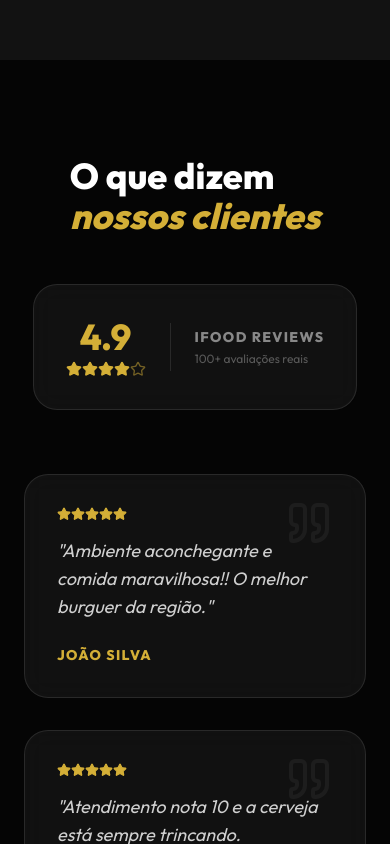
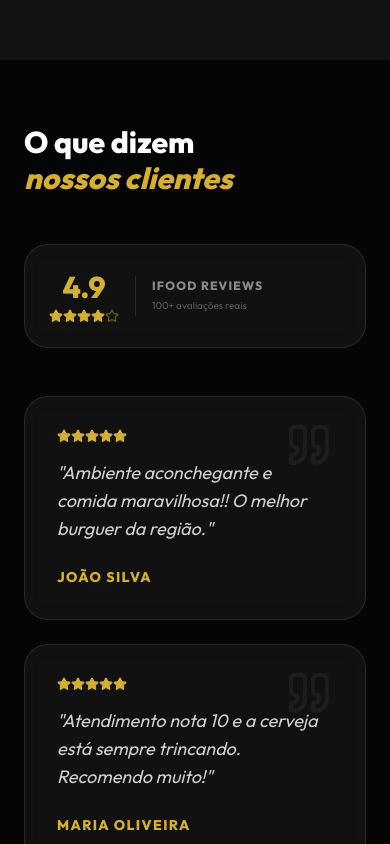
Before and after one commit to pedroramin/truman-s-beer---burger, a React (Vite) app: page / in a window 390 px wide. Shown: the part 3600-4444 px from the top of the page. Built offline with nearby package versions, Linux system fonts and the light colour scheme; a web font is replaced by a local one.

Commit message:
Refactor Reviews component layout and styling

```diff
--- a/src/components/Reviews.tsx
+++ b/src/components/Reviews.tsx
@@ -25,32 +25,32 @@ const REVIEWS = [
 
 export const Reviews = () => {
   return (
-    <section className="py-24 bg-dark overflow-hidden" id="reviews">
+    <section className="py-16 md:py-24 bg-dark overflow-hidden" id="reviews">
       <div className="container mx-auto px-6">
-        <div className="flex flex-col md:flex-row items-center justify-between mb-16 gap-8">
+        <div className="flex flex-col md:flex-row items-start md:items-center justify-between mb-12 md:mb-16 gap-8">
           <div>
-            <h2 className="text-4xl md:text-5xl font-extrabold mb-4">O que dizem <br /> <span className="text-primary italic">nossos clientes</span></h2>
+            <h2 className="text-3xl md:text-5xl font-extrabold mb-4">O que dizem <br /> <span className="text-primary italic">nossos clientes</span></h2>
           </div>
-          <div className="glass p-8 rounded-3xl flex items-center gap-6">
+          <div className="glass p-6 md:p-8 rounded-3xl flex items-center gap-4 md:gap-6 w-full md:w-auto">
             <div className="text-center">
-              <div className="text-4xl font-extrabold text-primary mb-1">4.9</div>
+              <div className="text-3xl md:text-4xl font-extrabold text-primary mb-1">4.9</div>
               <div className="flex text-primary">
-                <Star size={16} fill="currentColor" />
-                <Star size={16} fill="currentColor" />
-                <Star size={16} fill="currentColor" />
-                <Star size={16} fill="currentColor" />
-                <Star size={16} className="opacity-50" />
+                <Star size={14} md:size={16} fill="currentColor" />
+                <Star size={14} md:size={16} fill="currentColor" />
+                <Star size={14} md:size={16} fill="currentColor" />
+                <Star size={14} md:size={16} fill="currentColor" />
+                <Star size={14} md:size={16} className="opacity-50" />
               </div>
             </div>
-            <div className="h-12 w-px bg-white/10" />
+            <div className="h-10 md:h-12 w-px bg-white/10" />
             <div>
-              <div className="text-sm font-bold uppercase tracking-widest text-white/50 mb-1">Ifood Reviews</div>
-              <div className="text-xs text-white/30">100+ avaliações reais</div>
+              <div className="text-xs md:text-sm font-bold uppercase tracking-widest text-white/50 mb-1">Ifood Reviews</div>
+              <div className="text-[10px] md:text-xs text-white/30">100+ avaliações reais</div>
             </div>
           </div>
         </div>
 
-        <div className="grid grid-cols-1 md:grid-cols-3 gap-8">
+        <div className="grid grid-cols-1 md:grid-cols-3 gap-6 md:gap-8">
           {REVIEWS.map((review, index) => (
             <motion.div
               key={review.id}
```
